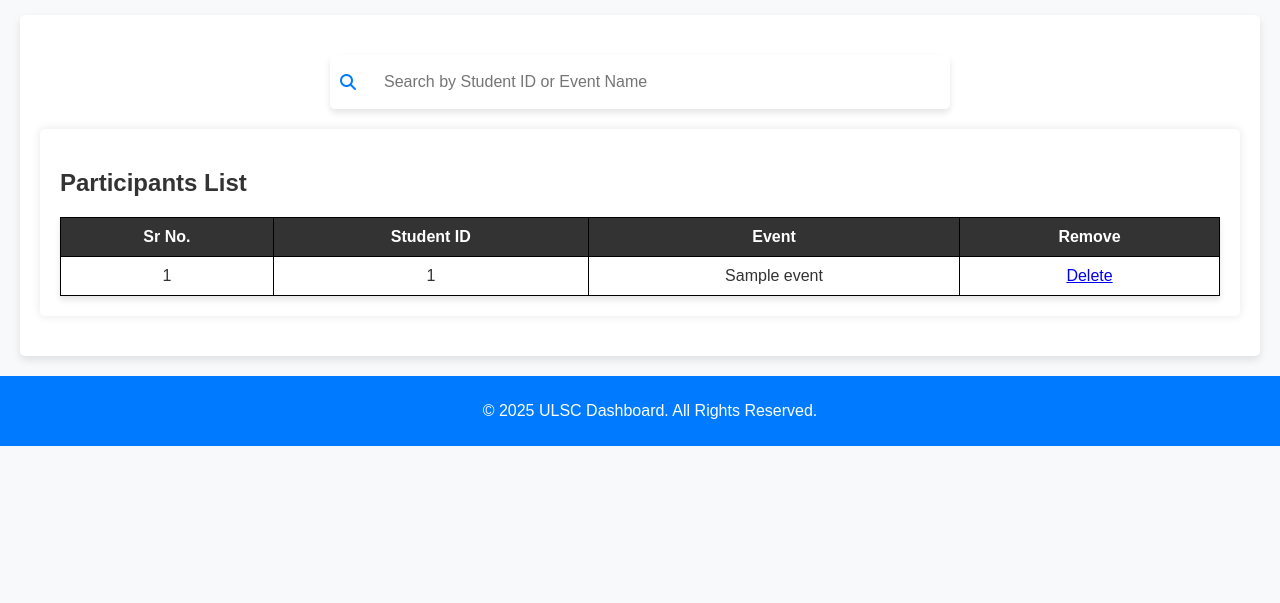
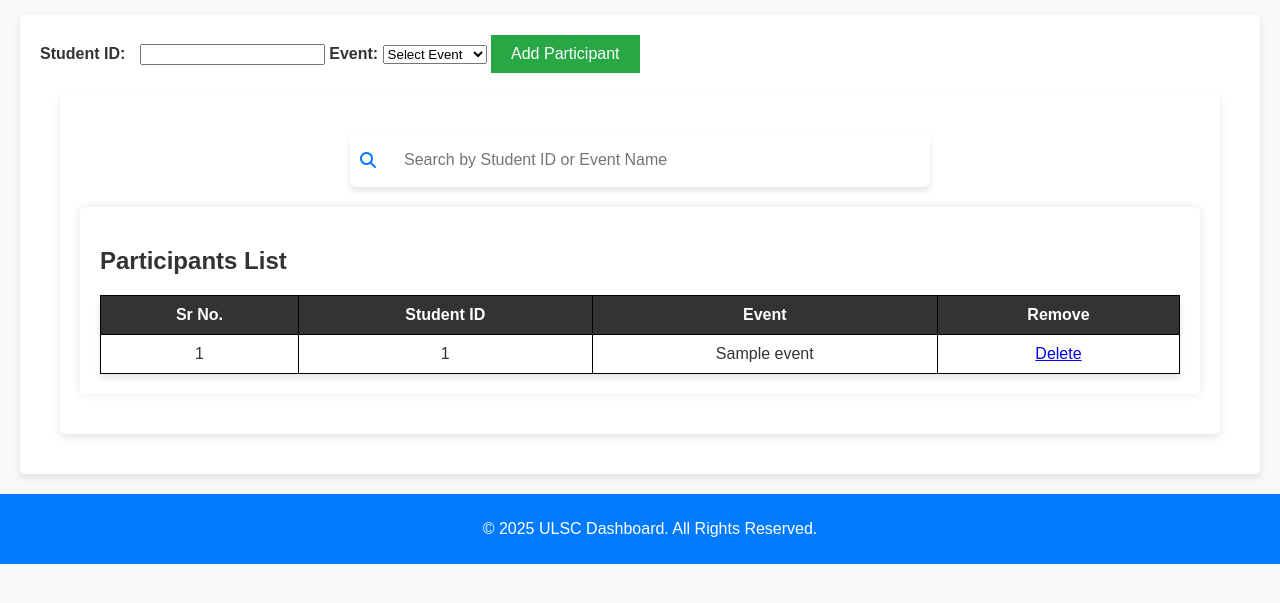
Before and after one commit to harsh1036/Spoural_Management_System, a PHP site: page /pages/addparticipants.php in a window 1280 px wide. Shown: the part 89-692 px from the top of the page. Run offline with PHP 8.4, Linux system fonts and the light colour scheme; the visitor is signed in with stand-in values (Sample User, id 1); tables that the repository leaves empty or names only in its code hold one stand-in row (values such as "Sample post"); a stand-in replaces the project's code that opens the database connection; some libraries are stand-ins or nearby versions.

Commit message:
Fixed search

```diff
--- a/pages/addparticipants.php
+++ b/pages/addparticipants.php
@@ -169,6 +169,7 @@
         <a href="ulsc_dashboard.php">
         <img src="../assets/images/charusat.png" alt="Logo">
         </a>
+
         </div>
         <h1>ULSC - Add Participants</h1>
 
@@ -189,6 +190,24 @@
     </header>
 
     <main>
+        <!-- Add Participant Form (As it was) -->
+        <form method="post" action="addparticipants.php">
+            <label>Student ID:</label>
+            <input type="text" name="student_id" required>
+
+            <label>Event:</label>
+            <select name="event_id" required>
+                <option value="">Select Event</option>
+                <?php foreach ($events as $event) { ?>
+                    <option value="<?php echo $event['id']; ?>"><?php echo $event['event_name']; ?></option>
+                <?php } ?>
+            </select>
+
+            <button type="submit" name="add_participant">Add Participant</button>
+        </form>
+
+        <!-- View Participants Table -->
+        <main>
         <!-- Search Box -->
         <div class="search-box">
             <i class="fas fa-search"></i>
@@ -219,7 +238,18 @@
                 </tbody>
             </table>
         </section>
+        </main>
     </main>
+
+    <script>
+    function openNav() {
+        document.getElementById("mySidenav").style.width = "250px";
+    }
+
+    function closeNav() {
+        document.getElementById("mySidenav").style.width = "0";
+    }
+    </script>
 
     <script>
         document.getElementById("searchInput").addEventListener("keyup", function() {
```
